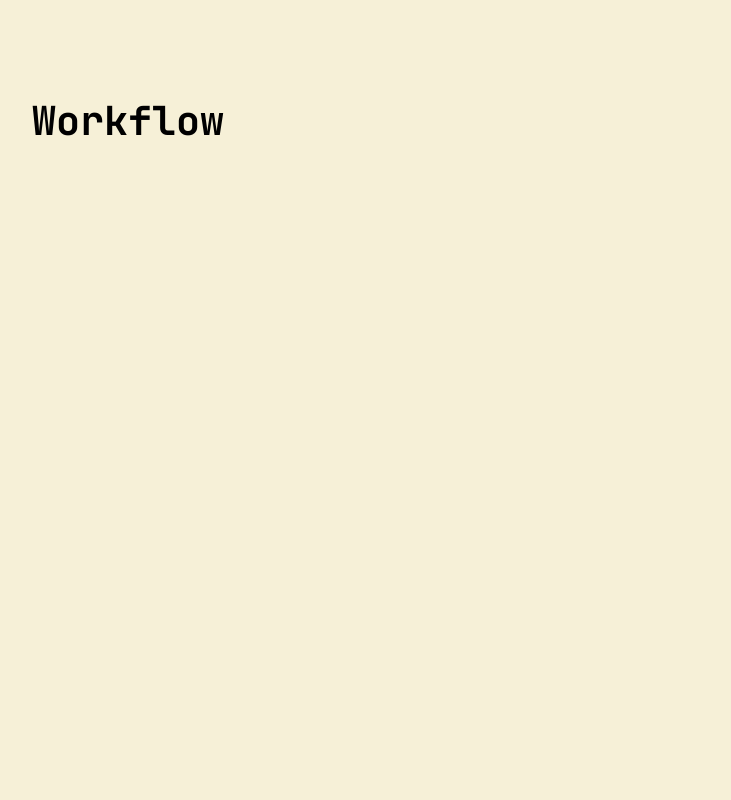
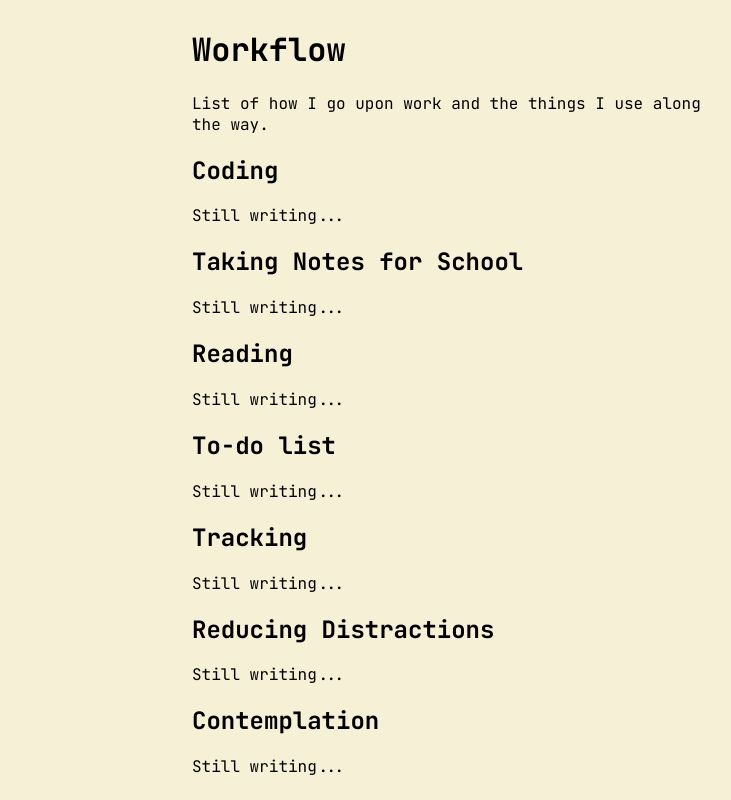
Before and after one commit to tonylam0/tonylam0.github.io, a React (Vite) app: page /workflow in a window 1280 px wide. Shown: the whole page, without its empty margins (192-923 px from the left). Built offline with nearby package versions, Linux system fonts and the light colour scheme; a web font is replaced by a local one.

Commit message:
Added workflow headers

```diff
--- a/src/pages/Notes/Notes.jsx
+++ b/src/pages/Notes/Notes.jsx
@@ -1,5 +1,5 @@
 import styles from './Notes.module.css'
-import PageTitle from '../../components/PageTitle/PageTitle'
+import PageTitle from '../../components/PageTitle/PageTitle.jsx'
 
 const Notes = () => {
   return (
--- a/src/pages/Tech/Tech.jsx
+++ b/src/pages/Tech/Tech.jsx
@@ -27,7 +27,7 @@ const Tech = () => {
             <li className={styles.item}>Vimium C</li>
             <li className={styles.item}>Firefox</li>
             <li className={styles.item}>Shottr</li>
-            <li className={styles.item}>Neovim</li>
+            <li className={styles.item}>Neovim (LazyVim)</li>
             <li className={styles.item}>Notion</li>
             <li className={styles.item}>Obsidian</li>
             <li className={styles.item}>Cold Turkey Blocker</li>
--- a/src/pages/Tech/Tech.module.css
+++ b/src/pages/Tech/Tech.module.css
@@ -32,7 +32,6 @@
   transition: transform 0.3s ease, opacity 0.3s ease;
 }
 
-
 /* Only do hover animation on desktop */
 @media (hover: hover) {
   .dotLink:hover {
--- a/src/pages/Workflow/Workflow.jsx
+++ b/src/pages/Workflow/Workflow.jsx
@@ -1,11 +1,27 @@
 import styles from './Workflow.module.css'
-import PageTitle from '../../components/PageTitle/PageTitle'
 
 const Workflow = () => {
   return (
     <>
       <div className={styles.container}>
-        <PageTitle>Workflow</PageTitle>
+        <div className={styles.content}>
+          <h1>Workflow</h1>
+          <p>List of how I go upon work and the things I use along the way.</p>
+          <h2>Coding</h2>
+          <p>Still writing...</p>
+          <h2>Taking Notes for School</h2>
+          <p>Still writing...</p>
+          <h2>Reading</h2>
+          <p>Still writing...</p>
+          <h2>To-do list</h2>
+          <p>Still writing...</p>
+          <h2>Tracking</h2>
+          <p>Still writing...</p>
+          <h2>Reducing Distractions</h2>
+          <p>Still writing...</p>
+          <h2>Contemplation</h2>
+          <p>Still writing...</p>
+        </div>
       </div>
     </>
   )
--- a/src/pages/Workflow/Workflow.module.css
+++ b/src/pages/Workflow/Workflow.module.css
@@ -6,4 +6,10 @@
   flex-direction: column;
   font-family: "Jetbrains Mono";
   overflow: hidden;
+  justify-content: center;
+  align-items: center;
 }
+
+.content {
+  width: 40%;
+}
```
